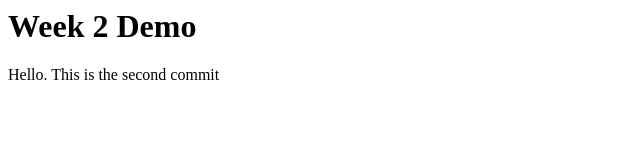
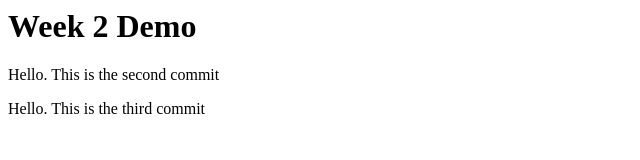
Before and after one commit to ColeWS/Client-Side-JavaScript, a plain HTML site: page index.html in a window 1280 px wide. Shown: the whole page, without its empty margins (0-640 px from the left). Drawn offline with Linux system fonts and the light colour scheme.

Commit message:
commit 3

```diff
--- a/index.html
+++ b/index.html
@@ -9,6 +9,7 @@
     <body>
         <h1>Week 2 Demo</h1>
         <p>Hello. This is the second commit</p>
+        <p>Hello. This is the third commit</p>
     </body>
 
 </html>
```
